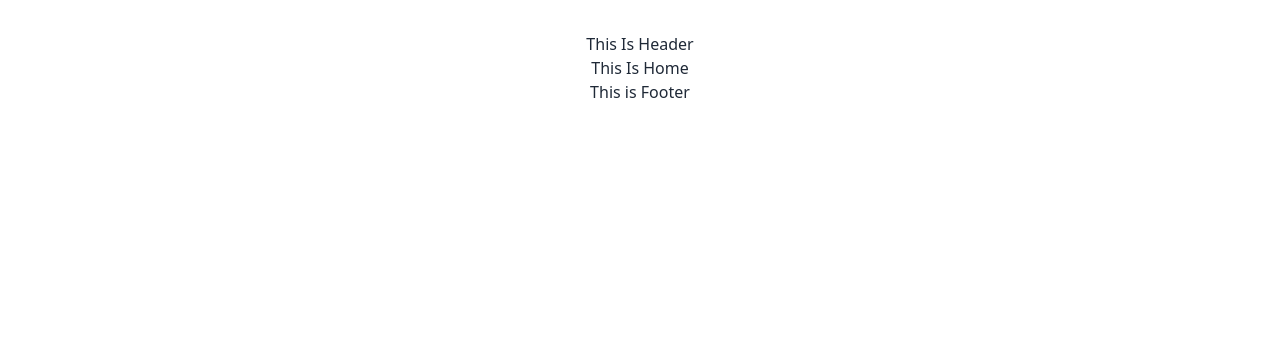
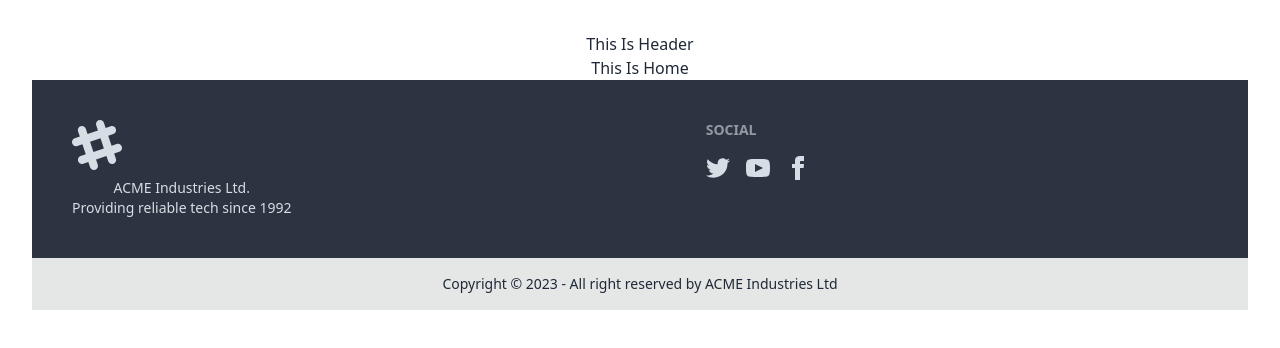
Before and after one commit to mdsayedhasann/bistro-boss-client, a React (Vite) app: page / in a window 1280 px wide. Shown: the top 348 px of the page. Built offline with nearby package versions, Linux system fonts and the light colour scheme.

Commit message:
footer with copyright

```diff
--- a/src/pages/shared/Footer/Footer.jsx
+++ b/src/pages/shared/Footer/Footer.jsx
@@ -1,13 +1,74 @@
-import React from 'react';
+import React from "react";
 
 const Footer = () => {
-    return (
-        <div>
-            <h1>
-                This is Footer
-            </h1>
-        </div>
-    );
+  return (
+    <footer>
+      <div className="footer p-10 bg-neutral text-neutral-content">
+        <aside>
+          <svg
+            width="50"
+            height="50"
+            viewBox="0 0 24 24"
+            xmlns="http://www.w3.org/2000/svg"
+            fillRule="evenodd"
+            clipRule="evenodd"
+            className="fill-current"
+          >
+            <path d="M22.672 15.226l-2.432.811.841 2.515c.33 1.019-.209 2.127-1.23 2.456-1.15.325-2.148-.321-2.463-1.226l-.84-2.518-5.013 1.677.84 2.517c.391 1.203-.434 2.542-1.831 2.542-.88 0-1.601-.564-1.86-1.314l-.842-2.516-2.431.809c-1.135.328-2.145-.317-2.463-1.229-.329-1.018.211-2.127 1.231-2.456l2.432-.809-1.621-4.823-2.432.808c-1.355.384-2.558-.59-2.558-1.839 0-.817.509-1.582 1.327-1.846l2.433-.809-.842-2.515c-.33-1.02.211-2.129 1.232-2.458 1.02-.329 2.13.209 2.461 1.229l.842 2.515 5.011-1.677-.839-2.517c-.403-1.238.484-2.553 1.843-2.553.819 0 1.585.509 1.85 1.326l.841 2.517 2.431-.81c1.02-.33 2.131.211 2.461 1.229.332 1.018-.21 2.126-1.23 2.456l-2.433.809 1.622 4.823 2.433-.809c1.242-.401 2.557.484 2.557 1.838 0 .819-.51 1.583-1.328 1.847m-8.992-6.428l-5.01 1.675 1.619 4.828 5.011-1.674-1.62-4.829z"></path>
+          </svg>
+          <p>
+            ACME Industries Ltd.
+            <br />
+            Providing reliable tech since 1992
+          </p>
+        </aside>
+        <nav>
+          <header className="footer-title">Social</header>
+          <div className="grid grid-flow-col gap-4">
+            <a>
+              <svg
+                xmlns="http://www.w3.org/2000/svg"
+                width="24"
+                height="24"
+                viewBox="0 0 24 24"
+                className="fill-current"
+              >
+                <path d="M24 4.557c-.883.392-1.832.656-2.828.775 1.017-.609 1.798-1.574 2.165-2.724-.951.564-2.005.974-3.127 1.195-.897-.957-2.178-1.555-3.594-1.555-3.179 0-5.515 2.966-4.797 6.045-4.091-.205-7.719-2.165-10.148-5.144-1.29 2.213-.669 5.108 1.523 6.574-.806-.026-1.566-.247-2.229-.616-.054 2.281 1.581 4.415 3.949 4.89-.693.188-1.452.232-2.224.084.626 1.956 2.444 3.379 4.6 3.419-2.07 1.623-4.678 2.348-7.29 2.04 2.179 1.397 4.768 2.212 7.548 2.212 9.142 0 14.307-7.721 13.995-14.646.962-.695 1.797-1.562 2.457-2.549z"></path>
+              </svg>
+            </a>
+            <a>
+              <svg
+                xmlns="http://www.w3.org/2000/svg"
+                width="24"
+                height="24"
+                viewBox="0 0 24 24"
+                className="fill-current"
+              >
+                <path d="M19.615 3.184c-3.604-.246-11.631-.245-15.23 0-3.897.266-4.356 2.62-4.385 8.816.029 6.185.484 8.549 4.385 8.816 3.6.245 11.626.246 15.23 0 3.897-.266 4.356-2.62 4.385-8.816-.029-6.185-.484-8.549-4.385-8.816zm-10.615 12.816v-8l8 3.993-8 4.007z"></path>
+              </svg>
+            </a>
+            <a>
+              <svg
+                xmlns="http://www.w3.org/2000/svg"
+                width="24"
+                height="24"
+                viewBox="0 0 24 24"
+                className="fill-current"
+              >
+                <path d="M9 8h-3v4h3v12h5v-12h3.642l.358-4h-4v-1.667c0-.955.192-1.333 1.115-1.333h2.885v-5h-3.808c-3.596 0-5.192 1.583-5.192 4.615v3.385z"></path>
+              </svg>
+            </a>
+          </div>
+        </nav>
+      </div>
+
+      <div className="footer footer-center p-4 bg-base-300 text-base-content">
+        <aside>
+          <p>Copyright © 2023 - All right reserved by ACME Industries Ltd</p>
+        </aside>
+      </div>
+    </footer>
+  );
 };
 
 export default Footer;
```
